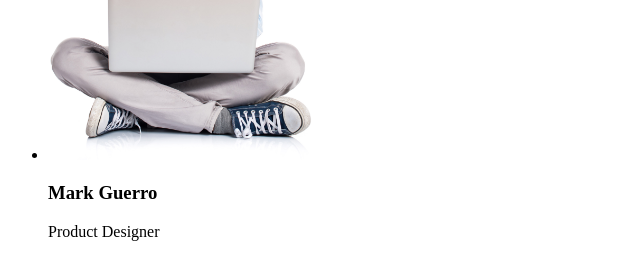
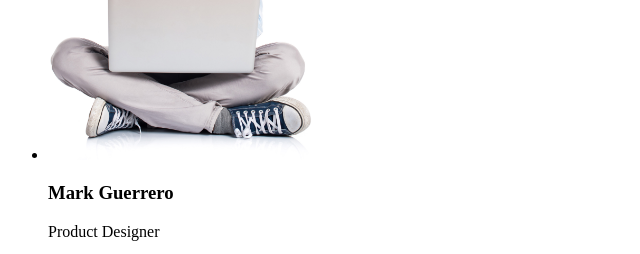
Before and after one commit to VolodymyrZin/goit-markup-hw-01, a plain HTML site: page index.html in a window 1280 px wide. Shown: the part 860-1114 px from the top of the page, 0-640 px from the left. Drawn offline with Linux system fonts and the light colour scheme.

Commit message:
change index.html

```diff
--- a/index.html
+++ b/index.html
@@ -69,25 +69,21 @@
         <ul>
           <li>
             <img
-              src=" ./images/first.jpg"
+              src="./images/first.jpg"
               alt="Mark Guerro's photo"
               width="264"
             />
-            <h3>Mark Guerro</h3>
+            <h3>Mark Guerrero</h3>
             <p>Product Designer</p>
           </li>
           <li>
-            <img
-              src=" ./images/second.jpg"
-              alt="Tom Ford's photo"
-              width="264"
-            />
+            <img src="./images/second.jpg" alt="Tom Ford's photo" width="264" />
             <h3>Tom Ford</h3>
             <p>Frontend Developer</p>
           </li>
           <li>
             <img
-              src=" ./images/third.jpg"
+              src="./images/third.jpg"
               alt="Camila Garcia's photo"
               width="264"
             />
@@ -96,7 +92,7 @@
           </li>
           <li>
             <img
-              src=" ./images/fourth.jpg"
+              src="./images/fourth.jpg"
               alt="Daniel Wilson's photo"
               width="264"
             />
```
